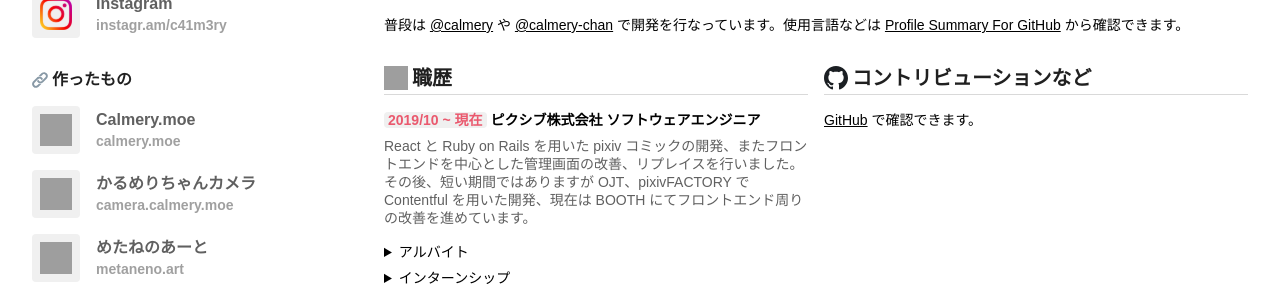
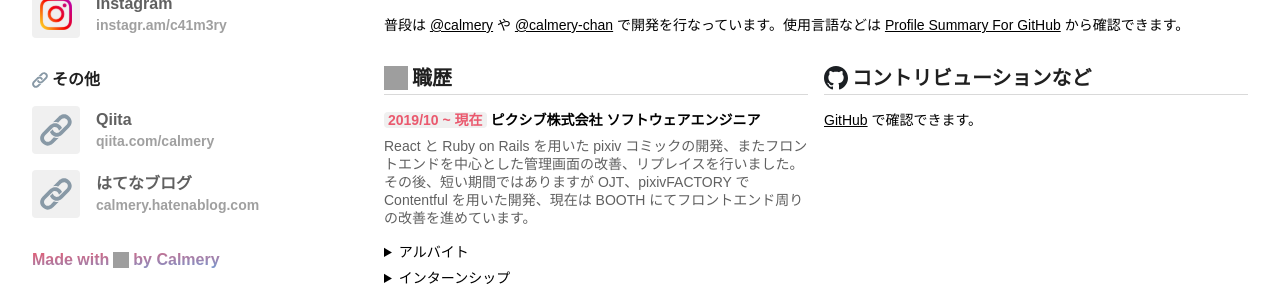
Before and after one commit to calmery/calmery.me, a Next.js app: page / in a window 1280 px wide. Shown: the part 498-800 px from the top of the page. Built offline with nearby package versions, Linux system fonts and the light colour scheme; grey boxes are pictures that could not be loaded.

Commit message:
サイドバーの「作ったもの」は不要なので削除する

```diff
--- a/src/libs/contents.ts
+++ b/src/libs/contents.ts
@@ -93,31 +93,6 @@ export const sidebarContents: SidebarContent[] = [
   {
     contents: [
       {
-        children: "Calmery.moe",
-        href: "https://calmery.moe",
-        icon: "sparkling_heart",
-      },
-      {
-        children: "かるめりちゃんカメラ",
-        href: "https://camera.calmery.moe",
-        icon: "camera",
-      },
-      {
-        children: "めたねのあーと",
-        href: "https://metaneno.art",
-        icon: "palette",
-      },
-    ],
-    direction: "column",
-    heading: {
-      icon: "link",
-      text: "作ったもの",
-    },
-    type: "links",
-  },
-  {
-    contents: [
-      {
         children: "Qiita",
         href: "https://qiita.com/calmery",
         icon: "link",
```
